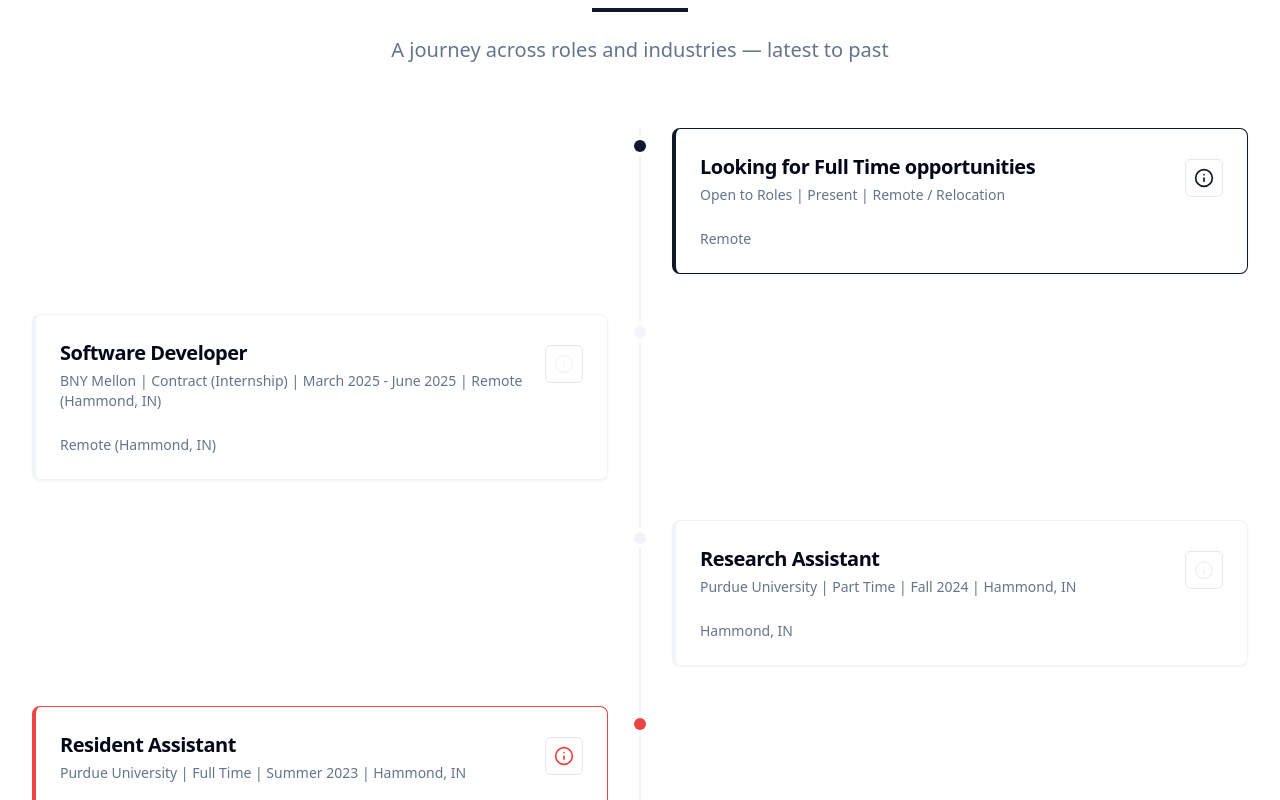
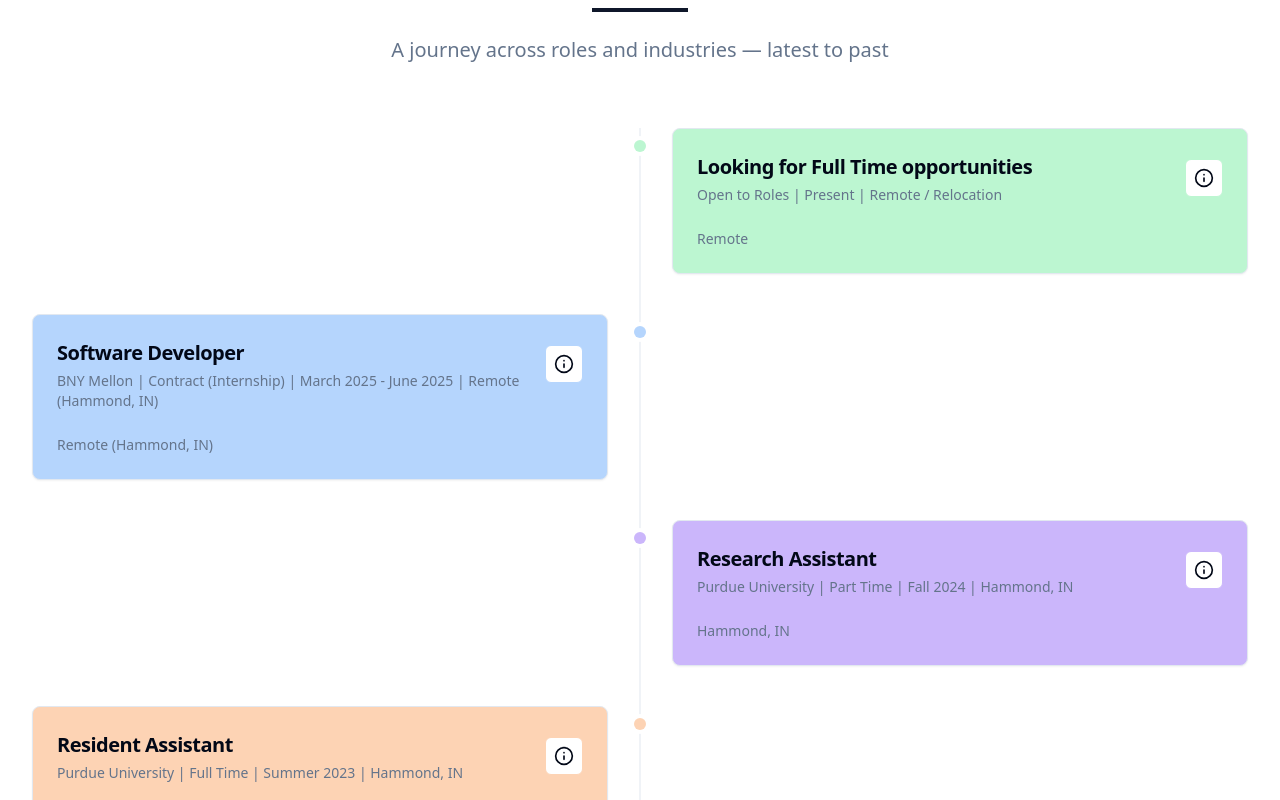
Before and after one commit to Sunilkumarkalagarla/Sunil_Portfolio, a React (Vite) app: page / in a window 1280 px wide. Shown: the part 1540-2340 px from the top of the page. Built offline with nearby package versions, Linux system fonts and the light colour scheme.

Commit message:
Refine timeline colors
Update timeline experience colors to be more visible with light backgrounds and bright black text.

```diff
--- a/src/components/Experience.tsx
+++ b/src/components/Experience.tsx
@@ -13,7 +13,7 @@ const Experience = () => {
       meta: 'Open to Roles | Present | Remote / Relocation',
       location: 'Remote',
       achievements: [] as string[],
-      token: '--primary',
+      token: 'timeline-green',
       externalLink: 'https://www.linkedin.com/in/sunil1249/'
     },
     {
@@ -27,7 +27,7 @@ const Experience = () => {
         'Automated live market-data ingestion with Kafka and Python, giving analysts sub-second updates on pricing and P&L',
         'Strengthened React dashboards and a Jenkins-based CI/CD pipeline, delivering two releases with zero critical defects',
       ],
-      token: '--secondary',
+      token: 'timeline-blue',
     },
     {
       title: 'Research Assistant',
@@ -40,7 +40,7 @@ const Experience = () => {
         'Built RESTful APIs backed by S3 that served 20+ requests/sec, halving data-retrieval time',
         'Tuned MongoDB and managed Git-based collaboration, cutting query latency 50% and streamlining team delivery',
       ],
-      token: '--accent',
+      token: 'timeline-purple',
     },
     {
       title: 'Resident Assistant',
@@ -50,7 +50,7 @@ const Experience = () => {
       achievements: [
         'Served as a Resident Assistant for the University Dorms of Purdue University in Hammond, Indiana during Summer 2023.',
       ],
-      token: '--destructive',
+      token: 'timeline-orange',
     },
     {
       title: 'Community Assistant',
@@ -60,7 +60,7 @@ const Experience = () => {
       achievements: [
         'Worked as a Community Assistant at Purdue University Dorms in Hammond, Indiana helping residents of Purdue University during Spring 2023.',
       ],
-      token: '--ring',
+      token: 'timeline-pink',
     },
     {
       title: 'Software Developer',
@@ -73,7 +73,7 @@ const Experience = () => {
         'Automated Tableau reporting and CI/CD pipelines, saving 15 hrs/week and shipping 5+ features per quarter',
         'Designed DynamoDB-backed microservices that served 50+ concurrent users, maintaining high performance under peak loads',
       ],
-      token: '--sidebar-primary',
+      token: 'timeline-cyan',
     },
     {
       title: 'Software Developer',
@@ -86,7 +86,7 @@ const Experience = () => {
         'Crafted PostgreSQL schemas and triggers to ensure data integrity for daily transactions',
         'Built Excel KPI dashboards with pivot tables and charts, giving stakeholders clear, up-to-date project metrics',
       ],
-      token: '--sidebar-accent',
+      token: 'timeline-yellow',
     },
   ];
 
@@ -108,12 +108,11 @@ const Experience = () => {
           <div className="space-y-10">
             {timeline.map((item, idx) => {
               const isRight = idx % 2 === 0; // alternate sides
-              const color = `hsl(var(${item.token}))`;
 
               const Content = (
                 <Card
-                  className="bg-card text-card-foreground border shadow-sm animate-enter hover-scale"
-                  style={{ borderLeftWidth: 4, borderColor: color }}
+                  className="bg-card text-card-foreground border shadow-sm animate-enter hover-scale text-foreground"
+                  style={{ backgroundColor: `hsl(var(--${item.token}))` }}
                 >
                   <CardHeader className="flex flex-row items-start justify-between gap-4">
                     <div>
@@ -133,9 +132,9 @@ const Experience = () => {
                             {item.externalLink ? (
                               <button
                                 aria-label="View LinkedIn"
-                                className="p-2 rounded-md border bg-background hover:bg-accent"
+                                className="p-2 rounded-md border bg-white text-foreground hover:bg-white/80"
                                 onClick={() => window.open(item.externalLink!, '_blank', 'noopener,noreferrer')}
-                                style={{ color }}
+                                style={{ borderColor: `hsl(var(--${item.token}))` }}
                               >
                                 <Info className="w-5 h-5" />
                               </button>
@@ -144,8 +143,8 @@ const Experience = () => {
                                 <PopoverTrigger asChild>
                                   <button
                                     aria-label="View details"
-                                    className="p-2 rounded-md border bg-background hover:bg-accent"
-                                    style={{ color }}
+                                className="p-2 rounded-md border bg-white text-foreground hover:bg-white/80"
+                                style={{ borderColor: `hsl(var(--${item.token}))` }}
                                   >
                                     <Info className="w-5 h-5" />
                                   </button>
@@ -184,7 +183,7 @@ const Experience = () => {
                   {/* timeline dot */}
                   <div
                     className="absolute left-1/2 top-3 -translate-x-1/2 w-3 h-3 rounded-full ring-4 ring-background"
-                    style={{ backgroundColor: color }}
+                    style={{ backgroundColor: `hsl(var(--${item.token}))` }}
                     aria-hidden="true"
                   />
 
--- a/src/index.css
+++ b/src/index.css
@@ -49,6 +49,15 @@
     --sidebar-border: 220 13% 91%;
 
     --sidebar-ring: 217.2 91.2% 59.8%;
+
+    /* Timeline colors - light backgrounds with good contrast */
+    --timeline-green: 142 76% 85%;
+    --timeline-blue: 213 94% 85%;
+    --timeline-purple: 258 90% 85%;
+    --timeline-orange: 25 95% 85%;
+    --timeline-pink: 330 81% 85%;
+    --timeline-cyan: 189 94% 85%;
+    --timeline-yellow: 54 91% 85%;
   }
 
   .dark {
@@ -87,6 +96,15 @@
     --sidebar-accent-foreground: 240 4.8% 95.9%;
     --sidebar-border: 240 3.7% 15.9%;
     --sidebar-ring: 217.2 91.2% 59.8%;
+
+    /* Timeline colors - darker backgrounds for dark mode */
+    --timeline-green: 142 30% 25%;
+    --timeline-blue: 213 40% 25%;
+    --timeline-purple: 258 35% 25%;
+    --timeline-orange: 25 40% 25%;
+    --timeline-pink: 330 30% 25%;
+    --timeline-cyan: 189 40% 25%;
+    --timeline-yellow: 54 35% 25%;
   }
 }
 
--- a/tailwind.config.ts
+++ b/tailwind.config.ts
@@ -61,6 +61,15 @@ export default {
 					'accent-foreground': 'hsl(var(--sidebar-accent-foreground))',
 					border: 'hsl(var(--sidebar-border))',
 					ring: 'hsl(var(--sidebar-ring))'
+				},
+				timeline: {
+					green: 'hsl(var(--timeline-green))',
+					blue: 'hsl(var(--timeline-blue))',
+					purple: 'hsl(var(--timeline-purple))',
+					orange: 'hsl(var(--timeline-orange))',
+					pink: 'hsl(var(--timeline-pink))',
+					cyan: 'hsl(var(--timeline-cyan))',
+					yellow: 'hsl(var(--timeline-yellow))'
 				}
 			},
 			borderRadius: {
```
